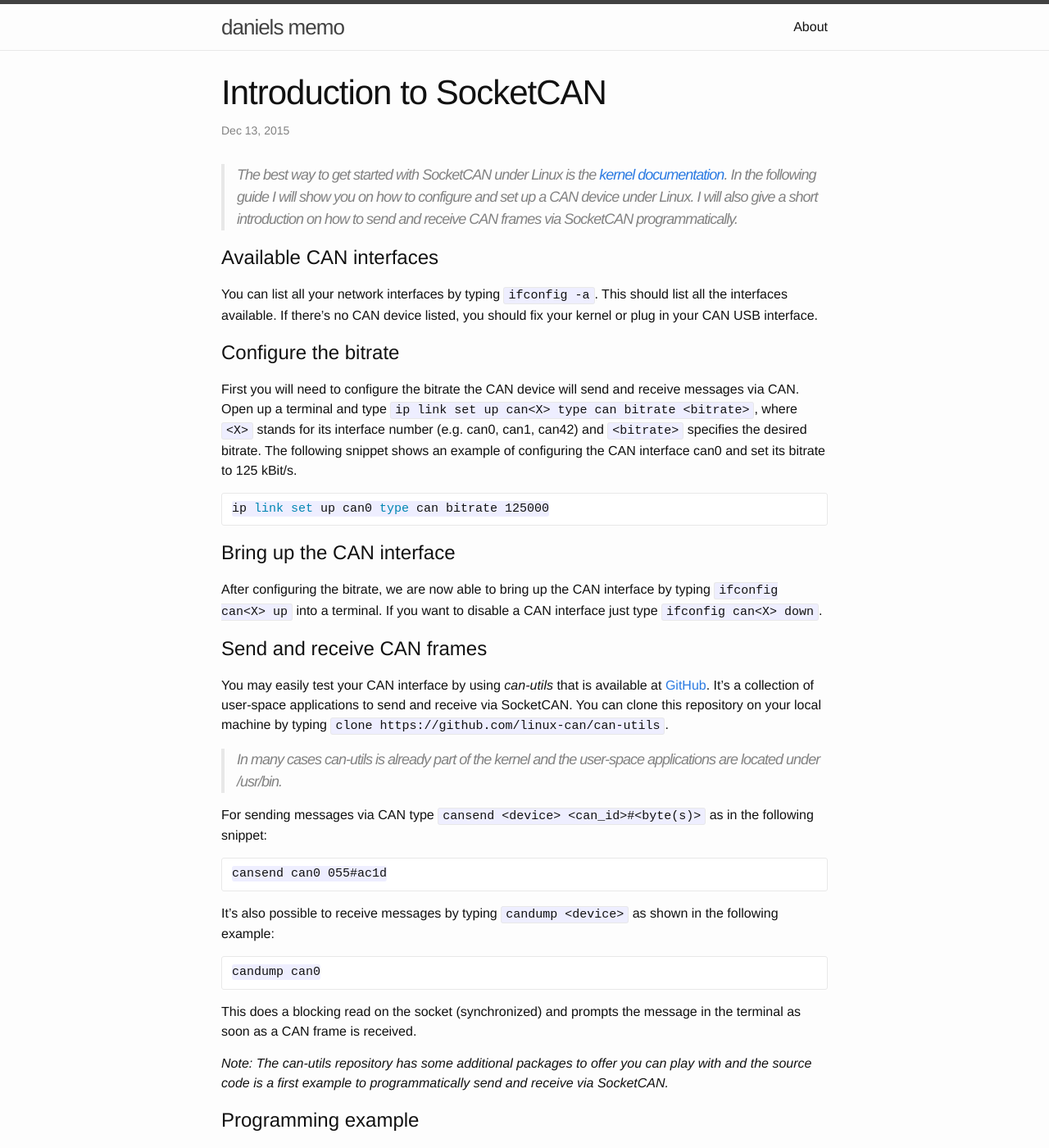
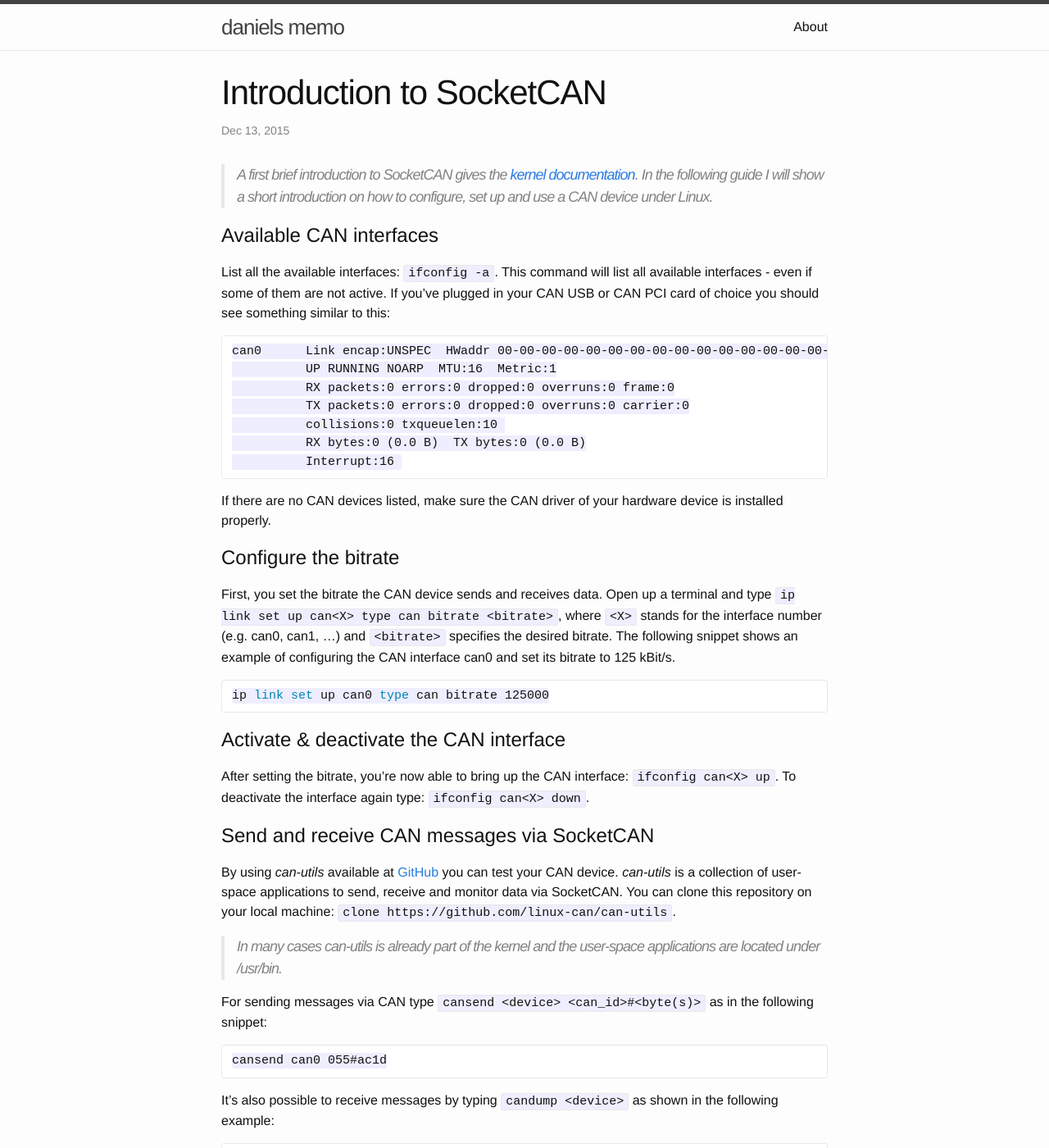
Before and after one commit to chopyy/dtuchsch.github.io, a Jekyll site: the page built from _posts/2015-12-13-SocketCAN-Intro.md, in a window 1280 px wide and 1400 px high. Shown: the whole window at 82% size. Built offline with Jekyll 4.4.1, drawn with Linux system fonts in a browser that asks for light colours; some of the changed text lies outside the part shown.

Commit message:
Rework, automatic start up

````diff
--- a/_posts/2015-12-13-SocketCAN-Intro.md
+++ b/_posts/2015-12-13-SocketCAN-Intro.md
@@ -5,23 +5,35 @@
 categories: Linux, CAN
 ---
 
-> The best way to get started with SocketCAN under Linux is the [kernel documentation](https://www.kernel.org/doc/Documentation/networking/can.txt). In the following guide I will show you on how to configure and set up a CAN device under Linux. I will also give a short introduction on how to send and receive CAN frames via SocketCAN programmatically.
+> A first brief introduction to SocketCAN gives the [kernel documentation](https://www.kernel.org/doc/Documentation/networking/can.txt). In the following guide I will show a short introduction on how to configure, set up and use a CAN device under Linux.
 
 # Available CAN interfaces
-You can list all your network interfaces by typing `ifconfig -a`. This should list all the interfaces available. If there's no CAN device listed, you should fix your kernel or plug in your CAN USB interface.
+List all the available interfaces: `ifconfig -a`. This command will list all available interfaces - even if some of them are not active. If you've plugged in your CAN USB or CAN PCI card of choice you should see something similar to this:
+
+```
+can0      Link encap:UNSPEC  HWaddr 00-00-00-00-00-00-00-00-00-00-00-00-00-00-00-00
+          UP RUNNING NOARP  MTU:16  Metric:1
+          RX packets:0 errors:0 dropped:0 overruns:0 frame:0
+          TX packets:0 errors:0 dropped:0 overruns:0 carrier:0
+          collisions:0 txqueuelen:10
+          RX bytes:0 (0.0 B)  TX bytes:0 (0.0 B)
+          Interrupt:16
+```
+
+If there are no CAN devices listed, make sure the CAN driver of your hardware device is installed properly.
 
 # Configure the bitrate
-First you will need to configure the bitrate the CAN device will send and receive messages via CAN. Open up a terminal and type `ip link set up can<X> type can bitrate <bitrate>`, where `<X>` stands for its interface number (e.g. can0, can1, can42) and `<bitrate>` specifies the desired bitrate. The following snippet shows an example of configuring the CAN interface can0 and set its bitrate to 125 kBit/s.
+First, you set the bitrate the CAN device sends and receives data. Open up a terminal and type `ip link set up can<X> type can bitrate <bitrate>`, where `<X>` stands for the interface number (e.g. can0, can1, ...) and `<bitrate>` specifies the desired bitrate. The following snippet shows an example of configuring the CAN interface can0 and set its bitrate to 125 kBit/s.
 
 ```bash
 ip link set up can0 type can bitrate 125000
 ```
 
-# Bring up the CAN interface
-After configuring the bitrate, we are now able to bring up the CAN interface by typing `ifconfig can<X> up` into a terminal. If you want to disable a CAN interface just type `ifconfig can<X> down`.
+# Activate & deactivate the CAN interface
+After setting the bitrate, you're now able to bring up the CAN interface: `ifconfig can<X> up`. To deactivate the interface again type: `ifconfig can<X> down`.
 
-# Send and receive CAN frames
-You may easily test your CAN interface by using *can-utils* that is available at [GitHub](https://github.com/linux-can/can-utils). It's a collection of user-space applications to send and receive via SocketCAN. You can clone this repository on your local machine by typing `clone https://github.com/linux-can/can-utils`.
+# Send and receive CAN messages via SocketCAN
+By using *can-utils* available at [GitHub](https://github.com/linux-can/can-utils) you can test your CAN device. *can-utils* is a collection of user-space applications to send, receive and monitor data via SocketCAN. You can clone this repository on your local machine: `clone https://github.com/linux-can/can-utils`.
 
 > In many cases can-utils is already part of the kernel and the user-space applications are located under /usr/bin.
 
@@ -37,9 +49,29 @@
 candump can0
 ```
 
-This does a blocking read on the socket (synchronized) and prompts the message in the terminal as soon as a CAN frame is received.
+This does a blocking read on the socket (synchronized) and prompts the message in the terminal as soon as a CAN message is received.
 
-*Note: The can-utils repository has some additional packages to offer you can play with and the source code is a first example to programmatically send and receive via SocketCAN.*
+*Note: The can-utils repository has some additional packages to offer you can experiment with. Check out the source code how to programmatically send and receive data via SocketCAN.
+
+# Configure the CAN device at start up
+If you want to set the bitrate and bring up a CAN interface at start up time of Linux automatically, you have to edit `/etc/network/interfaces`:
+
+Open the file in an editor:
+```shell
+sudo gedit /etc/network/interfaces
+```
+
+Insert the following snippet:
+```
+allow-hotplug can0
+iface can0 can static
+    bitrate 1250000
+    ifconfig $IFACE down
+    ip link set $IFACE type can bitrate 1250000
+    ifconfig $IFACE up
+```
+
+This will initialize a particular CAN device automatically with a given bitrate (e.g. "can0").
 
 # Programming example
 It's also possible to access the CAN device programmatically to send and receive CAN frames via SocketCAN. For this purpose I created a class named Can. The constructor opens a socket and binds the socket to the CAN interface given as the constructor's parameter.
````
